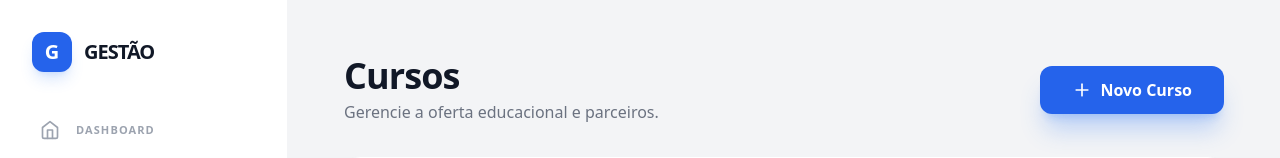
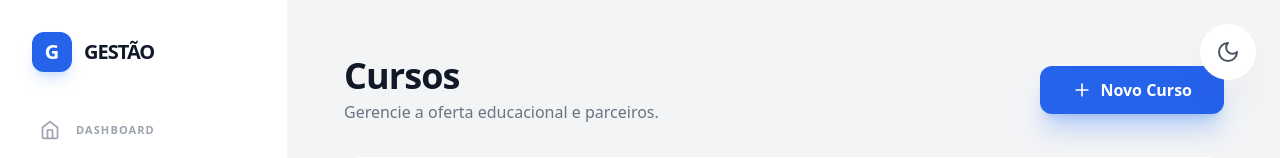
Before and after one commit to claudioasousa/FWF, a React (Vite) app: page /#/cursos in a window 1280 px wide. Shown: the top 158 px of the page. Built offline with nearby package versions, Linux system fonts and the light colour scheme; sample sign-in values are in the browser's storage.

Commit message:
modo escuro adicionado

```diff
--- a/App.tsx
+++ b/App.tsx
@@ -13,6 +13,7 @@ import UsersPage from './pages/UsersPage';
 import LoginPage from './pages/LoginPage';
 import { DataProvider } from './hooks/useData';
 import { AuthProvider, useAuth } from './hooks/useAuth';
+import { ThemeProvider } from './hooks/useTheme';
 
 const AppContent = () => {
   const { user } = useAuth();
@@ -45,11 +46,13 @@ const AppContent = () => {
 
 function App() {
   return (
-    <DataProvider>
-      <AuthProvider>
-        <AppContent />
-      </AuthProvider>
-    </DataProvider>
+    <ThemeProvider>
+      <DataProvider>
+        <AuthProvider>
+          <AppContent />
+        </AuthProvider>
+      </DataProvider>
+    </ThemeProvider>
   );
 }
 
--- a/components/Icons.tsx
+++ b/components/Icons.tsx
@@ -92,3 +92,15 @@ export const XIcon = ({ className }: IconProps) => (
     <line x1="6" y1="6" x2="18" y2="18"></line>
   </svg>
 );
+
+export const SunIcon = ({ className }: IconProps) => (
+  <svg xmlns="http://www.w3.org/2000/svg" width="24" height="24" viewBox="0 0 24 24" fill="none" stroke="currentColor" strokeWidth="2" strokeLinecap="round" strokeLinejoin="round" className={className}>
+    <circle cx="12" cy="12" r="4"></circle><path d="M12 2v2"></path><path d="M12 20v2"></path><path d="m4.93 4.93 1.41 1.41"></path><path d="m17.66 17.66 1.41 1.41"></path><path d="M2 12h2"></path><path d="M20 12h2"></path><path d="m6.34 17.66-1.41 1.41"></path><path d="m19.07 4.93-1.41 1.41"></path>
+  </svg>
+);
+
+export const MoonIcon = ({ className }: IconProps) => (
+  <svg xmlns="http://www.w3.org/2000/svg" width="24" height="24" viewBox="0 0 24 24" fill="none" stroke="currentColor" strokeWidth="2" strokeLinecap="round" strokeLinejoin="round" className={className}>
+    <path d="M12 3a6 6 0 0 0 9 9 9 9 0 1 1-9-9Z"></path>
+  </svg>
+);
--- a/components/Layout.tsx
+++ b/components/Layout.tsx
@@ -1,10 +1,12 @@
 
 import React, { useState, useEffect } from 'react';
 import Sidebar from './Sidebar';
-import { MenuIcon } from './Icons';
+import { MenuIcon, SunIcon, MoonIcon } from './Icons';
+import { useTheme } from '../hooks/useTheme';
 
 const Layout = ({ children }: React.PropsWithChildren<{}>) => {
   const [isSidebarOpen, setIsSidebarOpen] = useState(false);
+  const { theme, toggleTheme } = useTheme();
 
   // Bloquear scroll do corpo quando o menu móvel estiver aberto
   useEffect(() => {
@@ -17,12 +19,27 @@ const Layout = ({ children }: React.PropsWithChildren<{}>) => {
   }, [isSidebarOpen]);
 
   return (
-    <div className="flex h-screen bg-gray-100 dark:bg-gray-900 text-gray-800 dark:text-gray-200 overflow-hidden font-sans">
-      {/* Botão de Menu Flutuante para Mobile */}
-      <div className="lg:hidden fixed top-6 right-6 z-[60]">
+    <div className="flex h-screen bg-gray-100 dark:bg-gray-900 text-gray-800 dark:text-gray-200 overflow-hidden font-sans transition-colors duration-500">
+
+      {/* Barra de Ações Superior (Mobile e Desktop) */}
+      <div className="fixed top-6 right-6 z-[60] flex items-center gap-3">
+        {/* Toggle Dark Mode */}
+        <button
+          onClick={toggleTheme}
+          title={theme === 'dark' ? 'Mudar para Modo Claro' : 'Mudar para Modo Escuro'}
+          className="p-4 bg-white dark:bg-gray-800 text-gray-600 dark:text-amber-400 rounded-full shadow-2xl shadow-black/10 dark:shadow-blue-500/10 hover:scale-110 active:scale-95 transition-all group"
+        >
+          {theme === 'dark' ? (
+            <SunIcon className="h-6 w-6 animate-[spin_3s_linear_infinite]" />
+          ) : (
+            <MoonIcon className="h-6 w-6 group-hover:-rotate-12 transition-transform" />
+          )}
+        </button>
+
+        {/* Botão de Menu para Mobile */}
         <button
           onClick={() => setIsSidebarOpen(true)}
-          className="p-4 bg-blue-600 text-white rounded-full shadow-2xl shadow-blue-500/40 hover:scale-110 active:scale-95 transition-all"
+          className="lg:hidden p-4 bg-blue-600 text-white rounded-full shadow-2xl shadow-blue-500/40 hover:scale-110 active:scale-95 transition-all"
         >
           <MenuIcon className="h-6 w-6" />
         </button>
--- /dev/null
+++ b/hooks/useTheme.tsx
@@ -0,0 +1,45 @@
+
+import React, { createContext, useContext, useState, useEffect } from 'react';
+
+type Theme = 'light' | 'dark';
+
+interface ThemeContextType {
+  theme: Theme;
+  toggleTheme: () => void;
+}
+
+const ThemeContext = createContext<ThemeContextType | undefined>(undefined);
+
+export const ThemeProvider = ({ children }: React.PropsWithChildren<{}>) => {
+  const [theme, setTheme] = useState<Theme>(() => {
+    const saved = localStorage.getItem('app_theme');
+    if (saved === 'light' || saved === 'dark') return saved;
+
+    // Fallback para preferência do sistema
+    return window.matchMedia('(prefers-color-scheme: dark)').matches ? 'dark' : 'light';
+  });
+
+  useEffect(() => {
+    const root = window.document.documentElement;
+    if (theme === 'dark') {
+      root.classList.add('dark');
+    } else {
+      root.classList.remove('dark');
+    }
+    localStorage.setItem('app_theme', theme);
+  }, [theme]);
+
+  const toggleTheme = () => setTheme(prev => (prev === 'light' ? 'dark' : 'light'));
+
+  return (
+    <ThemeContext.Provider value={{ theme, toggleTheme }}>
+      {children}
+    </ThemeContext.Provider>
+  );
+};
+
+export const useTheme = () => {
+  const context = useContext(ThemeContext);
+  if (!context) throw new Error('useTheme must be used within a ThemeProvider');
+  return context;
+};
```
